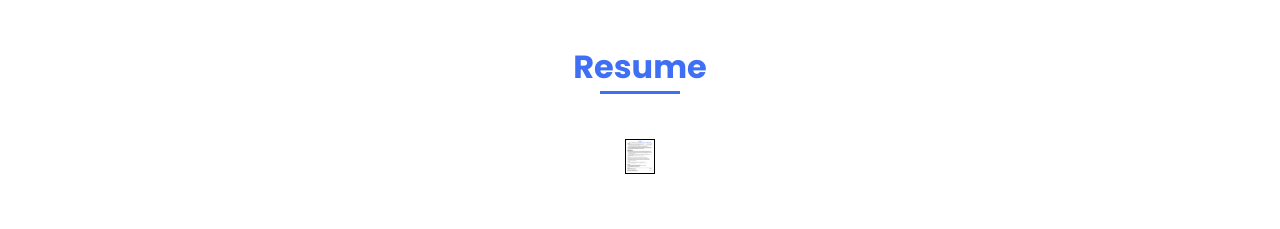
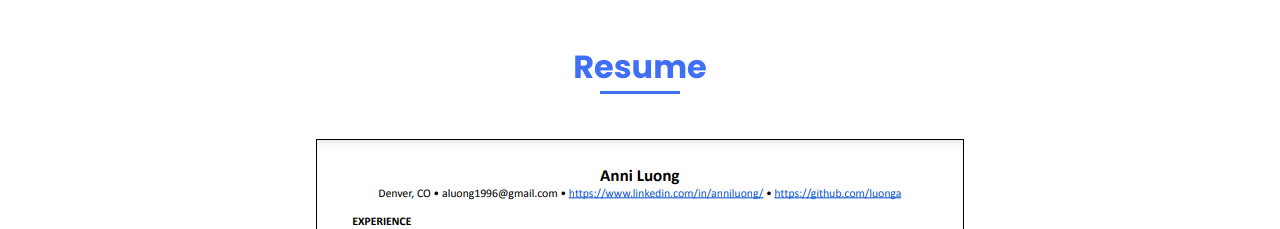
Before and after one commit to luonga/luonga.github.io, a React (Create React App) app: page / in a window 1280 px wide. Shown: the part 1280-1509 px from the top of the page. Built offline with nearby package versions, Linux system fonts and the light colour scheme.

Commit message:
Update App.css

```diff
--- a/src/App.css
+++ b/src/App.css
@@ -278,11 +278,10 @@ img {
 
 /* ===== SKILLS =====*/
 .skills__container {
-margin-left: 625px;
-margin-right: 625px;
-border: 1px ridge black;
-width: auto;
-height: auto;
+  margin: auto;
+  border: 1px ridge black;
+  width: fit-content;
+  height: auto;
 }
 
 .skills__subtitle {
```
